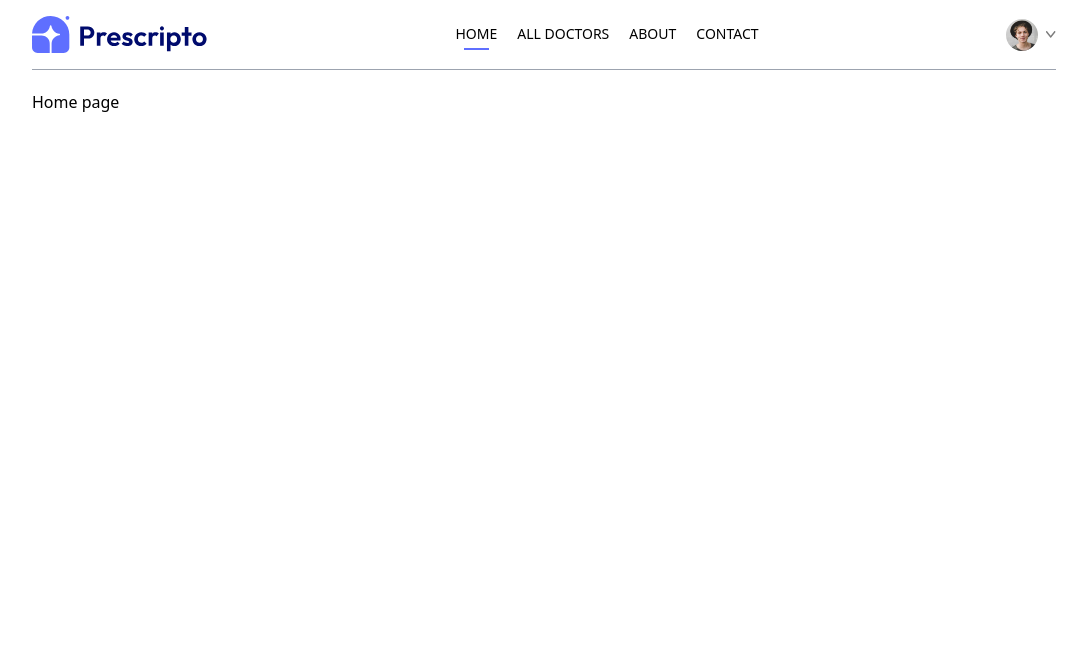
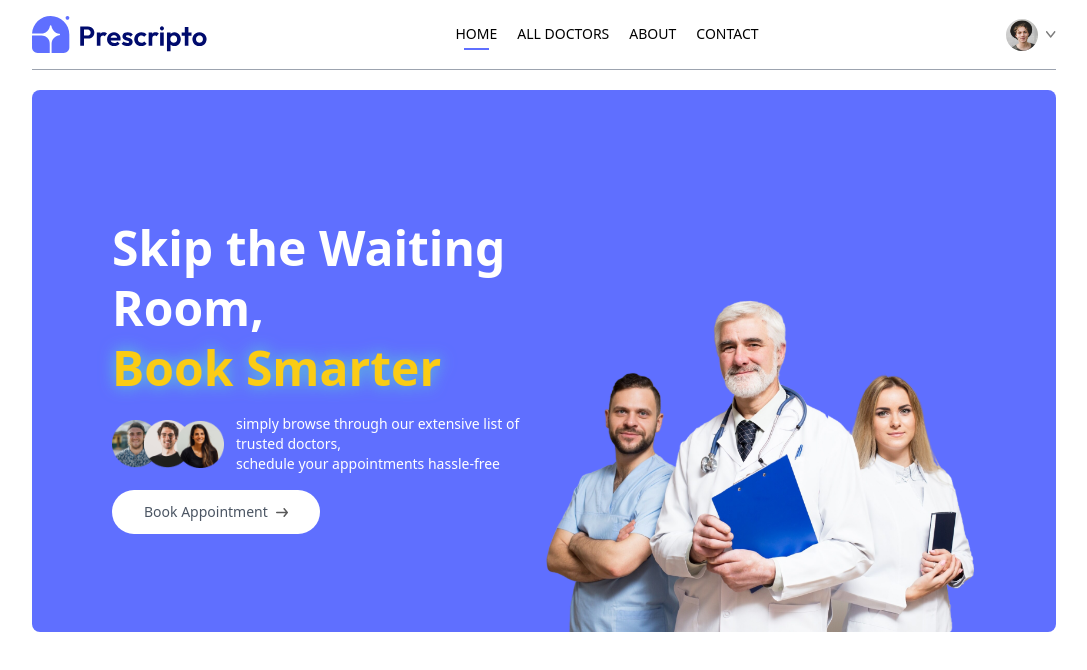
Before and after one commit to yukti-says/doctors-management, a React (Vite) app in the folder frontend/: page / in a window 1280 px wide. Shown: the top 670 px of the page, without its empty margins (96-1183 px from the left). Built offline with nearby package versions, Linux system fonts and the light colour scheme.

Commit message:
Created : header section

```diff
--- /dev/null
+++ b/frontend/src/components/Header.jsx
@@ -0,0 +1,46 @@
+import React from 'react'
+import { assets } from '../assets/assets';
+
+const Header = () => {
+  return (
+    <div className="flex flex-col md:flex-row flex-wrap bg-primary rounded-lg px-6 md:px-10 lg:px-20">
+      {/* --- SECTION 01  for text buttons and text left side*/}
+      <div className="md:w-1/2 flex flex-col items-start justify-center gap-4 py-10 m-auto md:py-[10vw] md:mb-[-30px]">
+        <p className="text-white text-3xl md:text-4xl lg:text-5xl font-semibold leading-tight md:leading-tight lg:leading-tight">
+          Skip the Waiting Room,
+          <br />
+          <span className="text-yellow-400 drop-shadow-[0_0_8px_rgba(89,234,200,0.8)] font-extrabold">
+            Book Smarter
+          </span>
+        </p>
+        <div className="flex flex-col md:flex-row items-center gap-3 text-white text-sm font-light">
+          <img className="w-28" src={assets.group_profiles} alt="" />
+          <p>
+            simply browse through our extensive list of trusted doctors,
+            <br className="hidden sm:block" />
+            schedule your appointments hassle-free
+          </p>
+        </div>
+        <a
+          className="flex items-center gap-2 bg-white px-8 py-3 rounded-full text-gray-600 text-sm m-auto md:m-0 hover:scale-105 transition-all duration-300"
+          href="#speciality"
+        >
+                  Book Appointment <img
+                      className='w-3'
+                      src={assets.arrow_icon} alt="" />
+        </a>
+      </div>
+
+      {/* --- SECTION 02 for right side of part */}
+      <div className="md:w-1/2 relative">
+        <img
+          className="w-full md:absolute bottom-0 h-auto rounded-lg "
+          src={assets.header_img}
+          alt=""
+        />
+      </div>
+    </div>
+  );
+}
+
+export default Header
--- a/frontend/src/pages/Home.jsx
+++ b/frontend/src/pages/Home.jsx
@@ -1,9 +1,10 @@
 import React from 'react'
+import Header from '../components/Header'
 
 const Home = () => {
   return (
     <div>
-     <h1>Home page</h1>
+     <Header/>
     </div>
   )
 }
```
